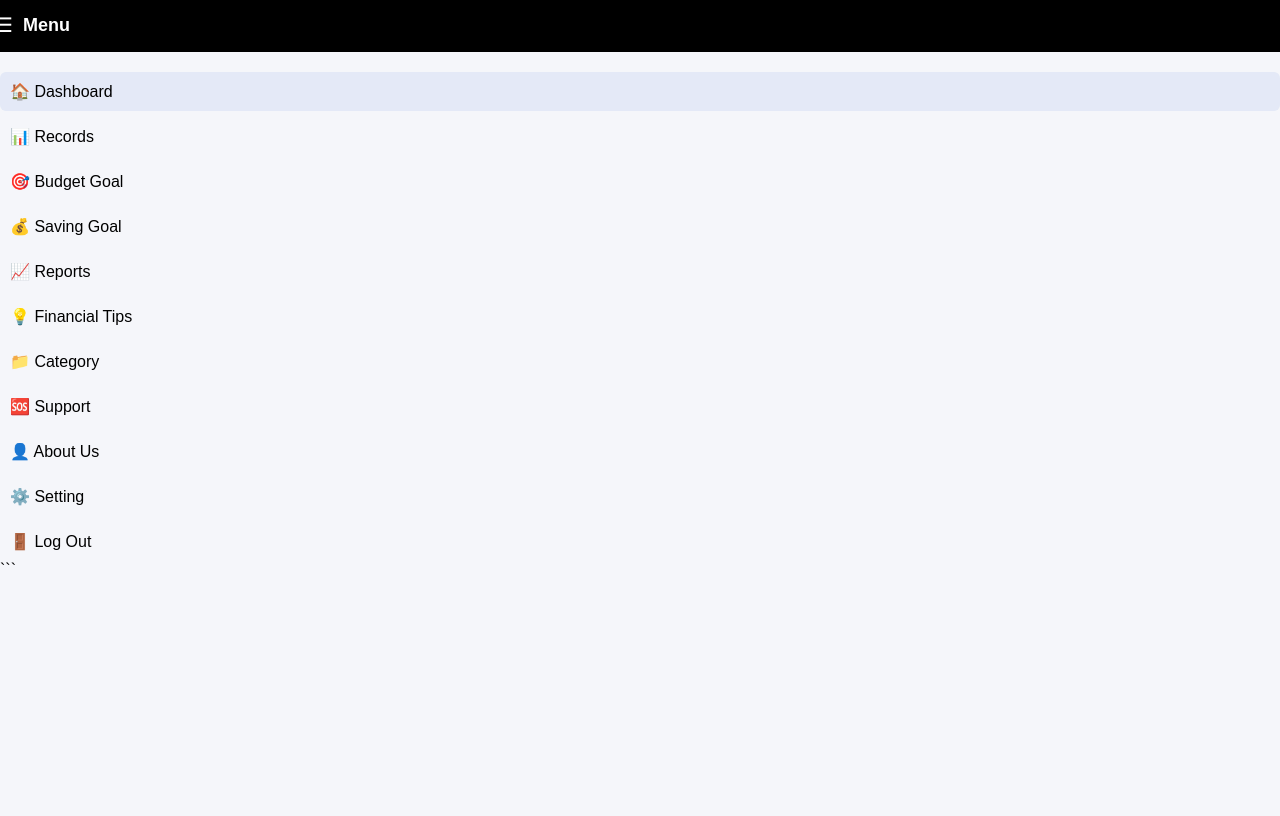
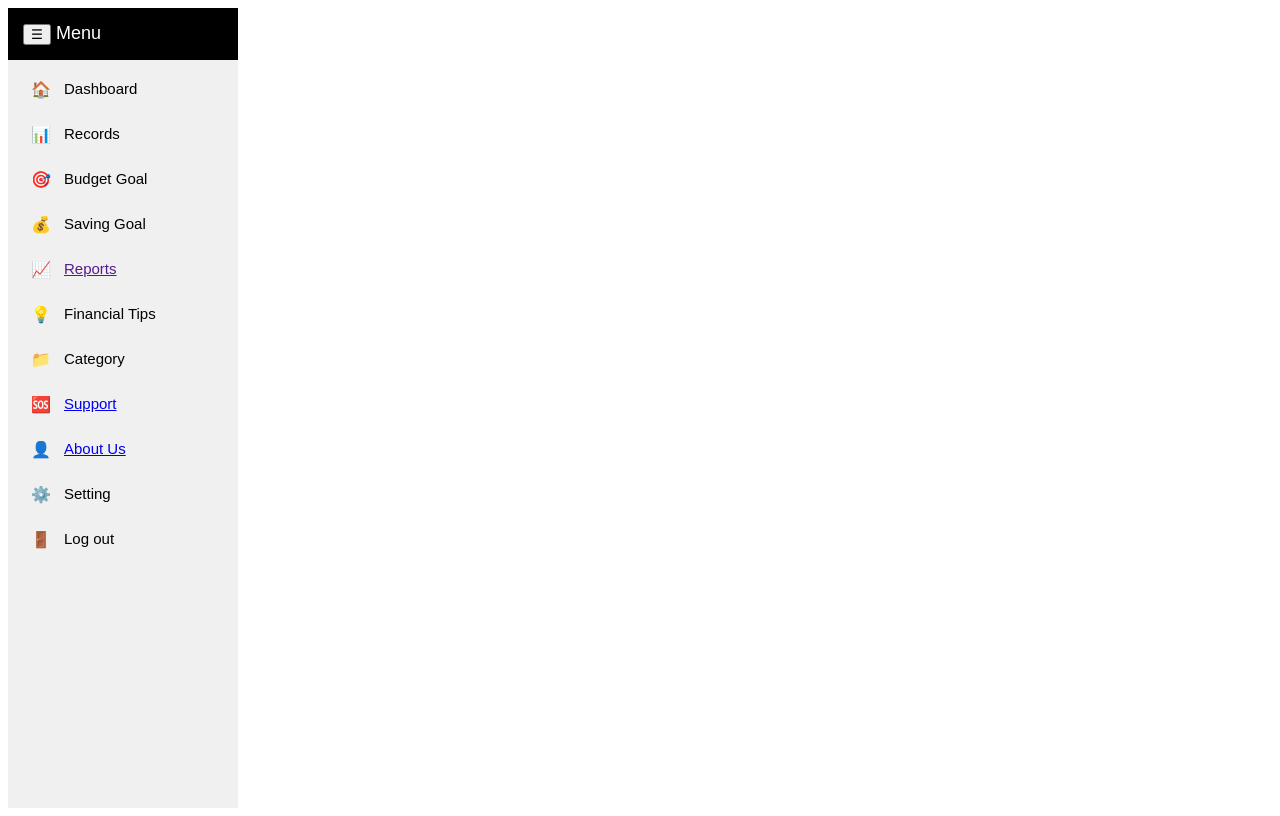
Before and after one commit to Sopleon1695/Expense-Tracker, a Flask app: page /dashboard in a window 1280 px wide. Before the commit the page ends 565 px from the top, so only its background shows below. Run offline with Flask 3, Linux system fonts and the light colour scheme; data comes from the database, SQL or seed files in the repository; both versions use the stored data as it was after the commit.

Commit message:
First commit

````diff
--- a/app.py
+++ b/app.py
@@ -175,7 +175,8 @@ def signup():
 
     return render_template("signup.html", message=message, redirect=redirect_to_login)
 
-@app.route("/dashboard")
+
+@app.route("/home")
 def home():
 
     conn=sqlite3.connect("expenses.db")
--- a/static/css/dashboard.css
+++ b/static/css/dashboard.css
@@ -1,87 +1,77 @@
-/* RESET */
-
-* {
-    margin: 0;
-    padding: 0;
-    box-sizing: border-box;
-    font-family: Arial, sans-serif;
+*{
+    font-family: Arial, Helvetica, sans-serif;
 }
 
-body {
-    background: #f5f6fa;
+/* Sidebar container */
+.sidebar {
+    width: 230px;
+    height: 100vh;
+    background: #f0f0f0;
+    padding: 0;
+    transition: 0.3s;
+}
+/* Collapsed sidebar */
+.sidebar.collapsed {
+    width: 70px;
+}
+/* Hide text */
+.sidebar.collapsed .text,
+.sidebar.collapsed .menu-text {
+    display: none;
+}
+/* Center icons */
+.sidebar.collapsed .menu li {
+    justify-content: center;
 }
 
-/* LAYOUT */
-.layout {
-    display: flex;
+/* Center logout */
+.sidebar.collapsed .logout {
+    justify-content: center;
 }
-
-/* SIDEBAR */
-.sidebar {
-    width: 220px;
-    height: 100vh;
-    background: #ffffff;
-    padding: 20px;
-    border-right: 1px solid #eee;
-
-    display: flex;
-    flex-direction: column;
-}
-
-.logo {
-    font-size: 20px;
-    font-weight: bold;
-    margin-bottom: 20px;
-}
-
-.menu {
-    list-style: none;
-}
-
-.menu li {
-    padding: 10px;
-    margin-bottom: 6px;
-    border-radius: 6px;
-    cursor: pointer;
-}
-
-.menu li.active {
-    background: #e4e9f7;
-}
-
-.menu li:hover {
-    background: #f0f3ff;
-}
-
-.logout {
-    margin-top: auto;
-    padding: 10px;
-    cursor: pointer;
-}
-
-/* MAIN */
-.main {
-    flex: 1;
-    padding: 20px;
-}
-
-/* Sidebar header (black bar) */
+/* Top black bar */
 .sidebar-header {
     background: black;
     color: white;
     padding: 15px;
     font-size: 18px;
-    display: flex;
-    align-items: center;
-    gap: 10px;
-    margin: -20px -20px 20px -20px;
-    /* stretch full width */
 }
 
-.menu-icon {
-    font-size: 20px;
+/* REMOVE BULLETS */
+.menu {
+    list-style: none;
+    padding: 10px;
+    margin: 0;
 }
 
-.menu-text {
-    font-weight: bold;
+/* Menu items */
+.menu li,.logout{
+    padding:10px 12px;
+    margin-bottom: 6px;
+    border-radius: 6px;
+    cursor: pointer;
+
+    display: flex;
+    text-align: center;
+    gap: 12px;
 }
+.icon {
+width: 22px;
+text-align: center;
+}
+.text {
+    font-size: 15px;
+}
+/* Active item */
+
+
+
+/* Hover effect */
+.menu li:hover {
+    background: #e8e8e8;
+}
+
+/* Logout */
+.logout {
+    padding: 15px;
+    margin-top: 20px;
+}
--- a/templates/dashboard.html
+++ b/templates/dashboard.html
@@ -6,29 +6,99 @@
     <link rel="stylesheet" href="{{ url_for('static', filename='css/dashboard.css') }}">
 </head>
 <body>
-
-        ```
+    <div class="sidebar">
         <!-- TOP BLACK MENU BAR -->
         <div class="sidebar-header">
-            <span class="menu-icon">☰</span>
+            <!-- <span>☰ Menu</span> -->
+            <button id="menuToggle">☰</button>
             <span class="menu-text">Menu</span>
         </div>
 
         <!-- MENU LIST -->
+
         <ul class="menu">
-            <li class="active">🏠 Dashboard</li>
-            <li>📊 Records</li>
-            <li>🎯 Budget Goal</li>
-            <li>💰 Saving Goal</li>
-            <li>📈 Reports</li>
-            <li>💡 Financial Tips</li>
-            <li>📁 Category</li>
-            <li>🆘 Support</li>
-            <li>👤 About Us</li>
-            <li>⚙️ Setting</li>
+            <li class="active">
+                <span class="icon">🏠</span>
+                <span class="text">Dashboard</span>
+            </li>
+
+            <li>
+                <span class="icon">📊</span>
+                <span class="text">Records</span>
+            </li>
+
+            <li>
+                <span class="icon">🎯</span>
+                <span class="text">Budget Goal</span>
+            </li>
+
+            <li>
+                <span class="icon">💰</span>
+                <span class="text">Saving Goal</span>
+            </li>
+
+            <li>
+                <span class="icon">📈</span>
+                <span class="text"><a href="">Reports</a></span>
+            </li>
+
+            <li>
+                <span class="icon">💡</span>
+                <span class="text">Financial Tips</span>
+            </li>
+
+            <li>
+                <span class="icon">📁</span>
+                <span class="text">Category</span>
+            </li>
+
+            <li>
+                <span class="icon">🆘</span>
+                <span class="text"><a href="/support">Support</a></span>
+            </li>
+
+            <li>
+                <span class="icon">👤</span>
+                <span class="text"><a href="/about">About Us</a></span>
+            </li>
+
+            <li>
+                <span class="icon">⚙️</span>
+                <span class="text">Setting</span>
+            </li>
+
+            <li>
+                <span class="icon">🚪</span>
+                <span class="text">Log out</span>
+            </li>
+
         </ul>
 
-        <div class="logout">🚪 Log Out</div>
-        ```
+        <!-- <div class="logout">
+            <span cass="icon">🚪</span>
+            <span class="text">Log Out</span>
+        </div> -->
+    </div>
+
+<!-- <script>
+const toggle= document.getElementById("menuToggle");
+const sidebar= document.querySelector(".sidebar");
+
+toggle.addEventListener("click",function(){
+    sidebar.classList.toggle("collapsed");
+});
+</script> -->
+<script>
+    document.addEventListener("DOMContentLoaded", function () {
+
+        const toggle = document.getElementById("menuToggle");
+        const sidebar = document.querySelector(".sidebar");
+
+        toggle.addEventListener("click", function () {
+            sidebar.classList.toggle("collapsed");
+        });
+
+    });
+</script>
 </body>
 </html>
--- a/templates/landing.html
+++ b/templates/landing.html
@@ -39,8 +39,10 @@
 
                 and reach your financial goals with ease.
             </p>
-
             <a href="/dashboard" class="bg-blue-500 text-white px-6 py-3 rounded-lg shadow hover:bg-blue-600">
+                Get Started Balala
+            </a>
+            <a href="/home" class="bg-blue-500 text-white px-6 py-3 rounded-lg shadow hover:bg-blue-600">
                 Get Started
             </a>
         </div>
````
Also changed, not shown: templates/report.html (added, +112 -0 lines), expenses.db.
